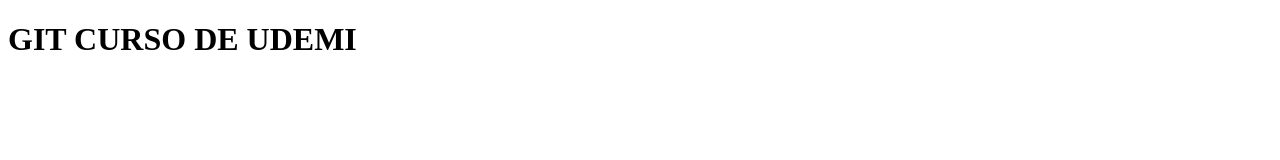
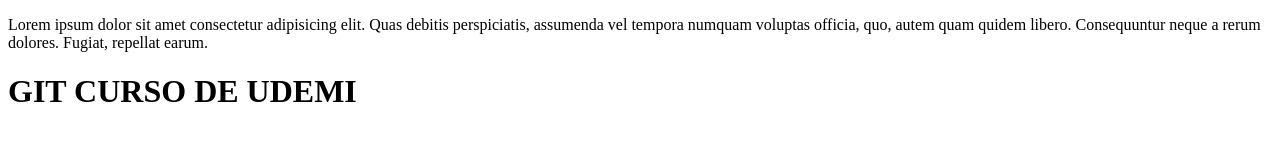
Before and after one commit to donguty/git-udemi, a plain HTML site: page index.html in a window 1280 px wide. Drawn offline with Linux system fonts and the light colour scheme.

Commit message:
Se añadió párrafo lorem al index.html

```diff
--- a/index.html
+++ b/index.html
@@ -6,6 +6,7 @@
     <meta name="viewport" content="width=device-width, initial-scale=1.0">
     <meta http-equiv="X-UA-Compatible" content="ie=edge">
     <title>Curso de git</title>
+    <p>Lorem ipsum dolor sit amet consectetur adipisicing elit. Quas debitis perspiciatis, assumenda vel tempora numquam voluptas officia, quo, autem quam quidem libero. Consequuntur neque a rerum dolores. Fugiat, repellat earum.</p>
 </head>
 
 <body>
```
